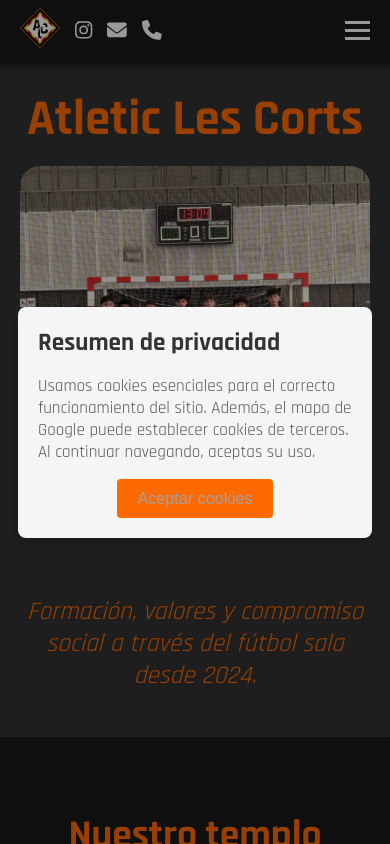
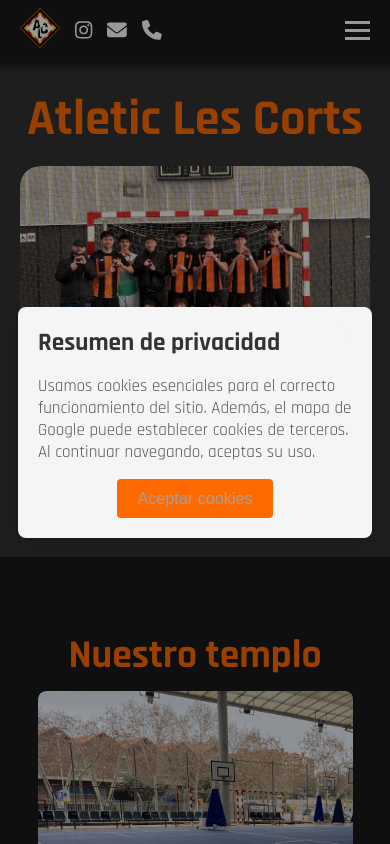
Before and after one commit to Rauljouman/atletic_lc_page, a Next.js app: page / in a window 390 px wide. Shown: the top 844 px of the page. Built offline with nearby package versions, Linux system fonts and the light colour scheme.

Commit message:
fix fotos y tamaño

```diff
--- a/src/components/GroupSection.jsx
+++ b/src/components/GroupSection.jsx
@@ -27,8 +27,7 @@
           alt={images[currentImage].alt}
           style={{ objectFit: "cover" }}
           className={styles.photo}
-          width={600}
-          height={400}
+          fill
           priority={true}
         />
       </div>
--- a/src/components/GroupSection.module.css
+++ b/src/components/GroupSection.module.css
@@ -6,18 +6,17 @@
 }
 
 .photoBox {
+  position: relative;
+  width: 100%;
+  max-width: 700px;
+  height: 330px;
   margin: 30px auto;
-  width: 90%;
-  max-width: 700px;
-  height: 400px;
-  font-weight: bold;
-  color: #444;
+  border-radius: 20px;
+  overflow: hidden;
 }
 
 .photo{
   border-radius: 20px;
-  width: 100%;
-  height: 100%;
   object-fit: cover;
 }
 
@@ -48,7 +47,7 @@
   }
 
   .photoBox {
-    width: 100%;
-    max-width: 100%;
+    max-width: 500px;
+    height: 220px;
   }
 }
```
